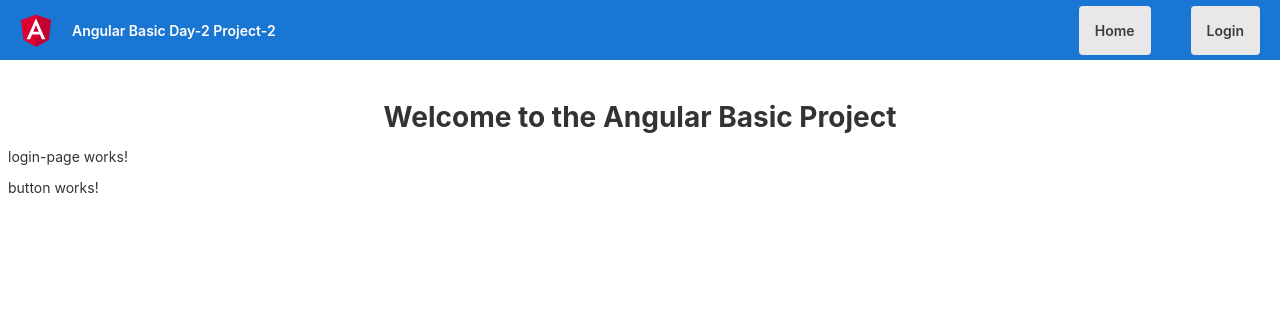
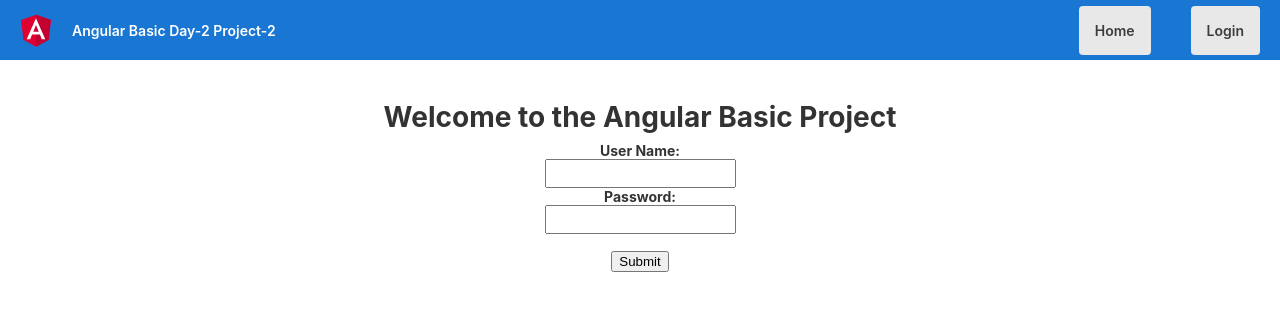
Before and after one commit to ImranChowdhuryFahim/Angular-Basic-Day-2-Project-2, an Angular app: page /login in a window 1280 px wide. Shown: the top 310 px of the page. Built offline with nearby package versions, Linux system fonts and the light colour scheme.

Commit message:
completed the login-page functionality

```diff
--- a/src/app/app.module.ts
+++ b/src/app/app.module.ts
@@ -15,7 +15,7 @@ import { HomeModule } from './home/home.module';
     BrowserModule,
     AppRoutingModule,
     LoginModule,
-    HomeModule
+    HomeModule,
   ],
   providers: [],
   bootstrap: [AppComponent]
--- a/src/app/login/button/button.component.html
+++ b/src/app/login/button/button.component.html
@@ -1 +1,5 @@
-<p>button works!</p>
+<div class="submit_button">
+
+   <button (click)="onClick()">Submit</button>
+
+</div>
--- a/src/app/login/button/button.component.scss
+++ b/src/app/login/button/button.component.scss
@@ -0,0 +1,5 @@
+.submit_button{
+    text-align: center;
+    width: 200px;
+    margin: auto;
+  }
--- a/src/app/login/button/button.component.ts
+++ b/src/app/login/button/button.component.ts
@@ -1,4 +1,4 @@
-import { Component, OnInit } from '@angular/core';
+import { Component, EventEmitter, OnInit,Output } from '@angular/core';
 
 @Component({
   selector: 'app-button',
@@ -6,10 +6,16 @@ import { Component, OnInit } from '@angular/core';
   styleUrls: ['./button.component.scss']
 })
 export class ButtonComponent implements OnInit {
+  @Output() hitSubmit = new EventEmitter()
 
   constructor() { }
 
   ngOnInit(): void {
   }
 
+  onClick()
+  {
+    this.hitSubmit.emit()
+  }
+
 }
--- a/src/app/login/login-page/login-page.component.html
+++ b/src/app/login/login-page/login-page.component.html
@@ -1,2 +1,13 @@
-<p>login-page works!</p>
-<app-button></app-button>
+<div class="form">
+    <label>User Name:</label><br>
+    <input type="text" [(ngModel)]="name"><br>
+    <label>Password:</label><br>
+    <input type="password" [(ngModel)]="password"><br><br>
+
+
+</div>
+<app-button (hitSubmit)="welcomeUser()"></app-button>
+
+<div class="output">
+    <p>{{ message }}</p>
+</div>
--- a/src/app/login/login-page/login-page.component.scss
+++ b/src/app/login/login-page/login-page.component.scss
@@ -0,0 +1,18 @@
+.form{
+    text-align: center;
+}
+
+.form label{
+    font-weight: bold;
+}
+
+.form input{
+    padding: 5px;
+}
+
+.output{
+    color: green;
+    margin-top: 20px;
+    font-size: 14px;
+    text-align: center;
+}
--- a/src/app/login/login-page/login-page.component.ts
+++ b/src/app/login/login-page/login-page.component.ts
@@ -1,4 +1,6 @@
 import { Component, OnInit } from '@angular/core';
+import { UserMockService } from 'src/app/services/user-mock.service';
+
 
 @Component({
   selector: 'app-login-page',
@@ -6,10 +8,19 @@ import { Component, OnInit } from '@angular/core';
   styleUrls: ['./login-page.component.scss']
 })
 export class LoginPageComponent implements OnInit {
+  name:string = ''
+  password:string = ''
+  message:string = ''
 
-  constructor() { }
+
+  constructor(private service:UserMockService) { }
 
   ngOnInit(): void {
   }
 
+  welcomeUser()
+  {
+    this.message = 'Welcome '+ this.name
+  }
+
 }
--- a/src/app/login/login.module.ts
+++ b/src/app/login/login.module.ts
@@ -2,6 +2,7 @@ import { NgModule } from '@angular/core';
 import { CommonModule } from '@angular/common';
 import { ButtonComponent } from './button/button.component';
 import { LoginPageComponent } from './login-page/login-page.component';
+import { FormsModule } from '@angular/forms';
 
 
 
@@ -11,7 +12,8 @@ import { LoginPageComponent } from './login-page/login-page.component';
     LoginPageComponent
   ],
   imports: [
-    CommonModule
+    CommonModule,
+    FormsModule
   ],
   exports: [
     LoginPageComponent,
--- a/src/app/services/user-mock.service.ts
+++ b/src/app/services/user-mock.service.ts
@@ -16,5 +16,6 @@ export class UserMockService {
   addUser(name:string,password:string):void
   {
     this.users.push(name)
+    console.log(this.users)
   }
 }
```
